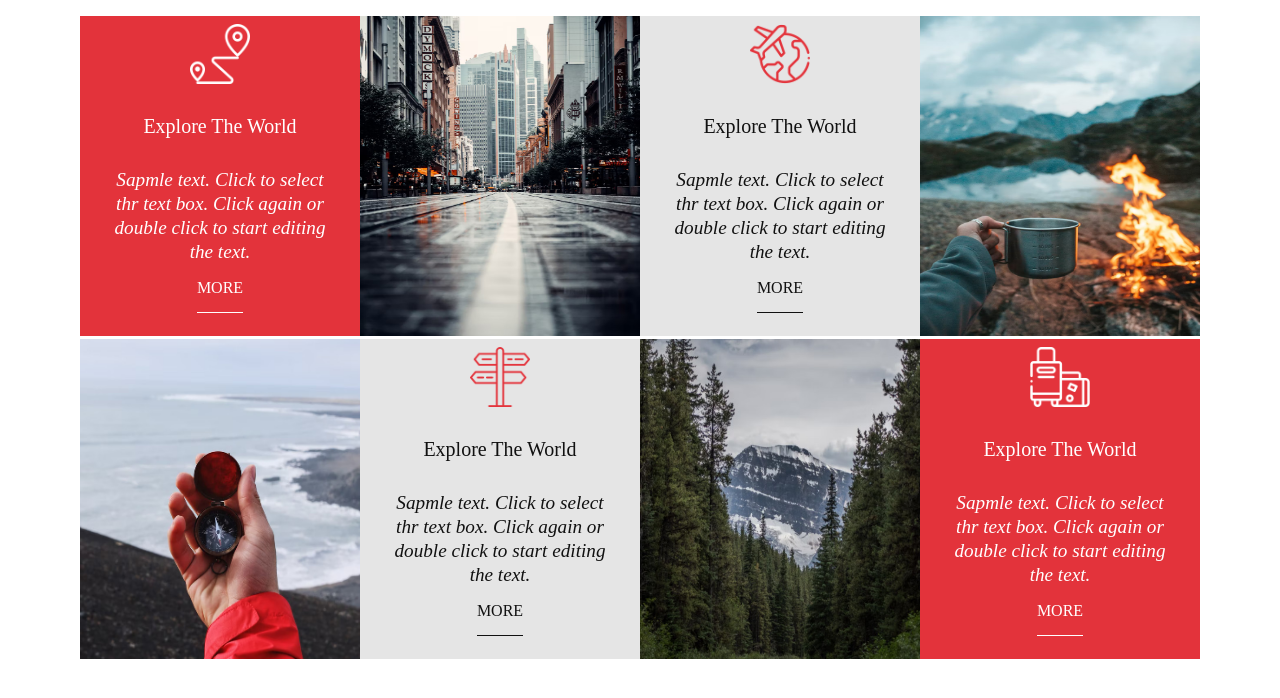
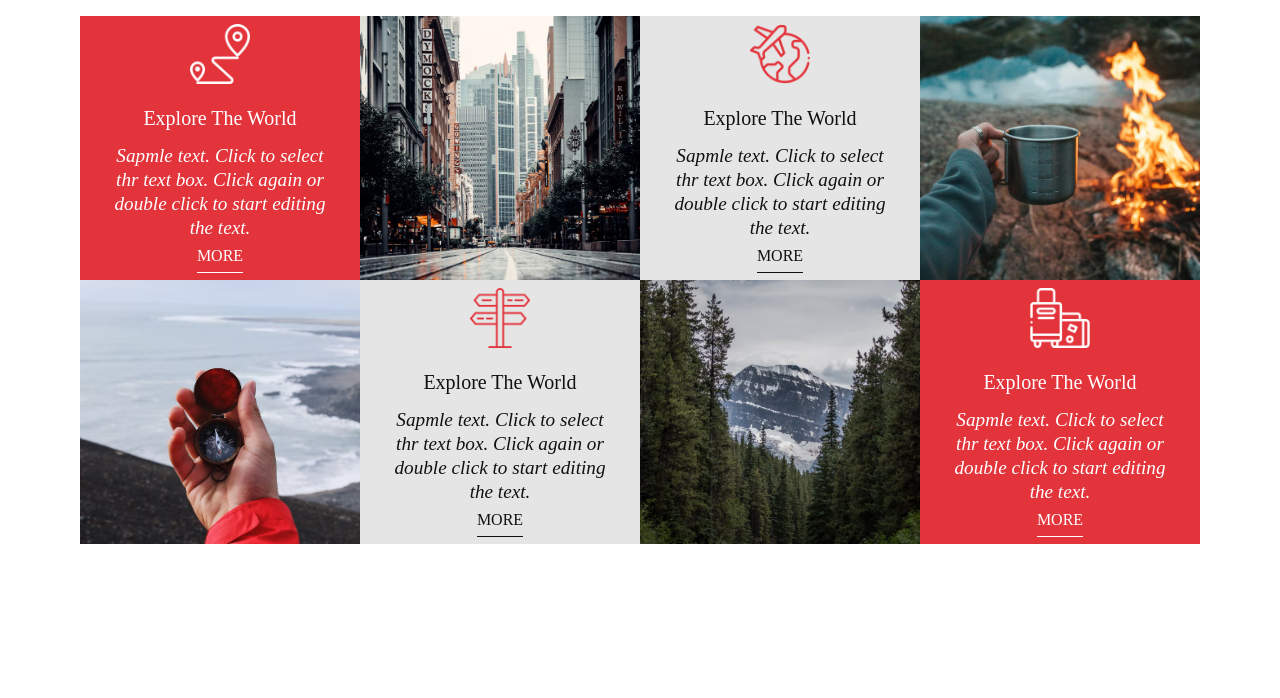
Before and after one commit to IdrissaMurenga/exam, a plain HTML site: page index.html in a window 1280 px wide. Drawn offline with Linux system fonts and the light colour scheme.

Commit message:
added some file

```diff
--- a/assets/css/style.css
+++ b/assets/css/style.css
@@ -1,4 +1,3 @@
-
 .container{
     width: 100%;
     max-width: 1120px;
@@ -9,23 +8,36 @@
     grid-template-columns: repeat(4, 1fr);
     padding: 1rem 0;
 }
+.card-2{
+    background-image: url(/assets/images/cities.jpg);
+    background-repeat: no-repeat;
+    background-size: cover;
+}
+.card-4{
+    background-image: url(/assets/images/cup.jpg);
+    background-repeat: no-repeat;
+    background-size: cover;
+    background-position: bottom;
+}
+.card-5{
+    background-image: url(/assets/images/bousole.jpg);
+    background-repeat: no-repeat;
+    background-size: cover;
+    background-position: center;
+}
+.card-7{
+    background-image: url(/assets/images/mountain.jpg);
+    background-repeat: no-repeat;
+    background-size: cover;
+    background-position: center;
+}
 .card-1, .card-8{
-    top: 2rem;
-    height: 20rem;
     color: #fff;
     background-color: #e3333b;
 }
 .card-3, .card-6{
-    top: 2rem;
-    height: 20rem;
     color: #111111;
     background-color: #e5e5e5;
-}
-.jpg-img{
-    top: 2rem;
-    height: 20rem;
-    width: 300px;
-    max-width: 100%;
 }
 .png-img{
     width: 60px;
@@ -38,18 +50,18 @@
     padding: 1rem 0;
 }
 h1{
+    padding: 0.5rem 0;
     font-size: 1.25rem;
 }
 p{
     margin: 0 2rem;
+    padding: 0.5rem 0;
    font-size: 1.2rem;
     line-height: 1.5rem;
     font-style: italic;
 }
-h1, p, a{
-    padding: 1rem 0;
-}
 a{
+    padding: 0.5rem 0;
     border-bottom: 1px solid;
     text-decoration: none;
 }
@@ -67,8 +79,6 @@ a:hover{
         display: grid;
         grid-template-columns: repeat(1, 1fr);
         grid-template-rows: repeat(8, 1fr);
-    }
-    .jpg-img{
-        width: 100%;
+        padding: 0;
     }
 }
--- a/index.html
+++ b/index.html
@@ -19,9 +19,9 @@
                     <a class="card-link2" href="#">MORE</a>
                 </div>
             </div>
-            <div class="card-2">
-                <img class="jpg-img" src="/assets/images/cities.jpg" alt="">
-            </div>
+
+            <div class="card-2"></div>
+
             <div class="card-3">
                 <img class="png-img" src="/assets/images/fly.png" alt="">
                 <div class="textes">
@@ -30,12 +30,10 @@
                     <a class="card-link1" href="#">MORE</a>
                 </div>
             </div>
-            <div class="card-4">
-                <img class="jpg-img" src="/assets/images/cup.jpg" alt="">
-            </div>
-            <div class="card-5">
-                <img class="jpg-img" src="/assets/images/bousole.jpg" alt="">
-            </div>
+            <div class="card-4"></div>
+
+            <div class="card-5"></div>
+
             <div class="card-6">
                 <img class="png-img" src="/assets/images/direction.png" alt="">
                 <div class="textes">
@@ -44,9 +42,9 @@
                     <a class="card-link1" href="#">MORE</a>
                 </div>
             </div>
-            <div class="card-7">
-                <img class="jpg-img" src="/assets/images/mountain.jpg" alt="">
-            </div>
+
+            <div class="card-7"></div>
+
             <div class="card-8">
                 <img class="png-img" src="/assets/images/bags.png" alt="">
                 <div class="textes">
```
